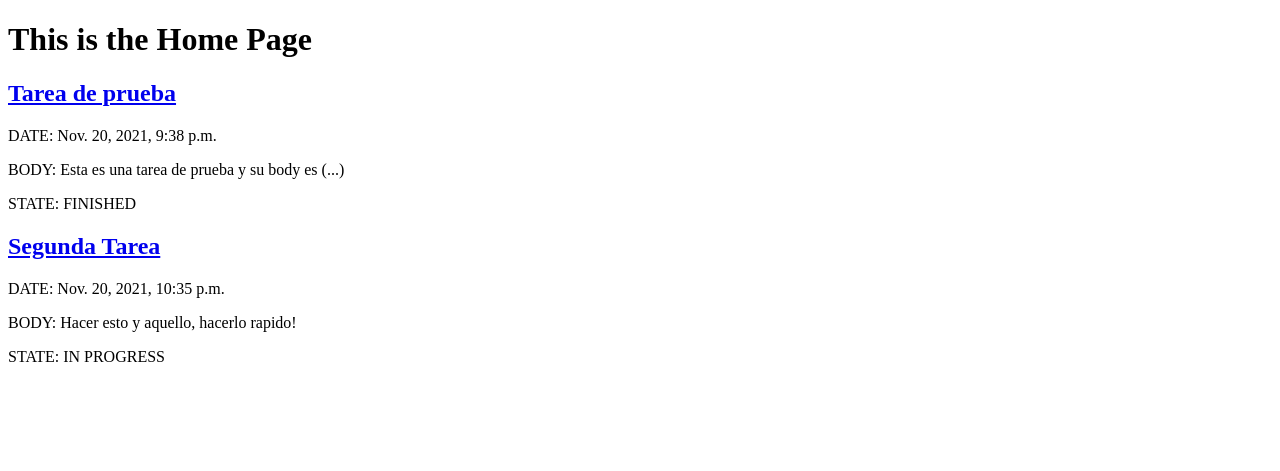
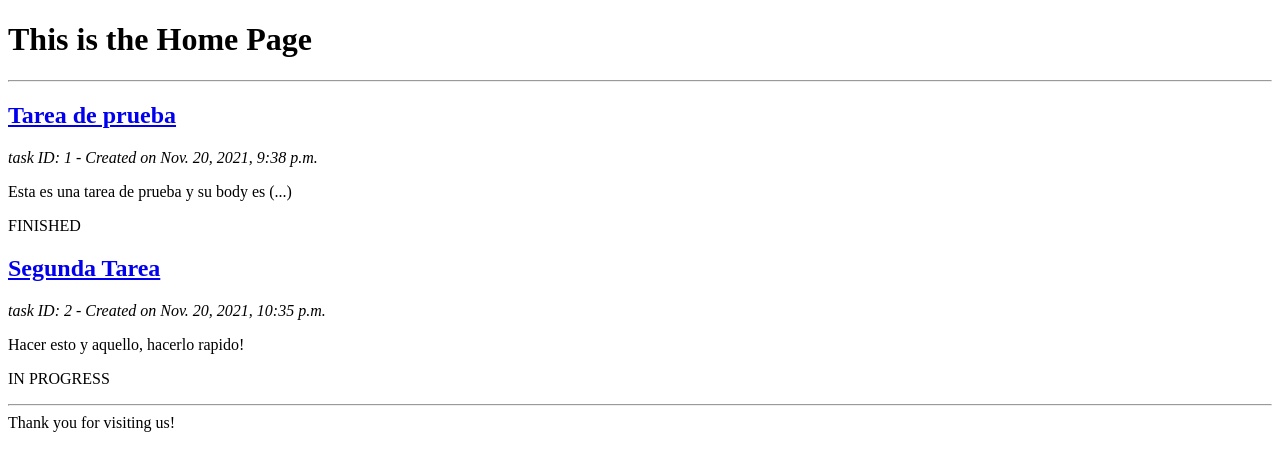
Before and after one commit to jmburgues/ToDoApp-Django, a Django app: page /tasks/ in a window 1280 px wide. Shown: the top 471 px of the page. Run offline with Django 3.2, Linux system fonts and the light colour scheme; data comes from the database, SQL or seed files in the repository.

Commit message:
Adds named URLs for linking to a task detail on tasks_list.html

```diff
--- a/tasks/templates/tasks/tasks_list.html
+++ b/tasks/templates/tasks/tasks_list.html
@@ -4,10 +4,12 @@
     <div class="tasks">
         {% for task in tasks %}
             <div class="task">
-                <h2><a href="#">{{ task.title }}</a></h2>
-                <p>DATE: {{ task.date }}</p>
-                <p>BODY: {{ task.snippet }}</p>
-                <p>STATE: {{ task.state }}</p>
+                <!-- 'tasks.detail' matches the name in urls.py
+                where tasks is the namespace. task_id matches the variable-->
+                <h2><a href="{% url 'tasks:detail' task_id=task.id %}">{{ task.title }}</a></h2>
+                <p><i>task ID: {{ task.id }} - Created on {{ task.date }}</i></p>
+                <p>{{ task.snippet }}</p>
+                <p>{{ task.state }}</p>
             </div>
         {% endfor %}
     </div>
--- a/tasks/urls.py
+++ b/tasks/urls.py
@@ -1,6 +1,11 @@
-from django.urls import path
+from django.conf.urls import url
 from . import views
 
+app_name = 'tasks'
+
 urlpatterns = [
-    path('', views.task_list)
+    url(r'^$', views.task_list),
+    # (?P<task_id>[0-9]+) format (?P<VARIABLE>REGEX) specifies the regex for that variable and that will be passed to
+    # the view fun. For name='detail' is a name given to reference the URL created dynamically (used on tasks_list.html)
+    url(r'^(?P<task_id>[0-9]+)/$', views.task_details, name='detail'),
 ]
--- a/tasks/views.py
+++ b/tasks/views.py
@@ -1,7 +1,15 @@
 from django.shortcuts import render
 from .models import Task
+from django.http import HttpResponse
 
 
 def task_list(request):
-    tasks = Task.objects.all()
+    tasks = Task.objects.all()  # we can append here .order_by('date') or any other.
     return render(request, 'tasks/tasks_list.html', {'tasks': tasks})
+
+
+def task_details(request, task_id):
+    task = Task.objects.get(id=task_id)
+    # Render a template and send data to it.
+    # Pass the variable task created to the template with {'task': task}
+    return render(request, 'tasks/task_detail.html', {'task': task})
--- a/templates/homepage.html
+++ b/templates/homepage.html
@@ -7,6 +7,7 @@
     <meta http-equiv="X-UA-Compatible" content="ie=edge">
     <title>Homepage</title>
     <h1>This is the Home Page</h1>
+    <hr>
 </head>
 <body>
     <div class="wrapper">
@@ -14,4 +15,6 @@
         {% endblock %}
     </div>
 </body>
+<hr>
+<footer>Thank you for visiting us!</footer>
 </html>
```
Also changed, not shown: tasks/templates/tasks/task_detail.html (added, +12 -0 lines).
